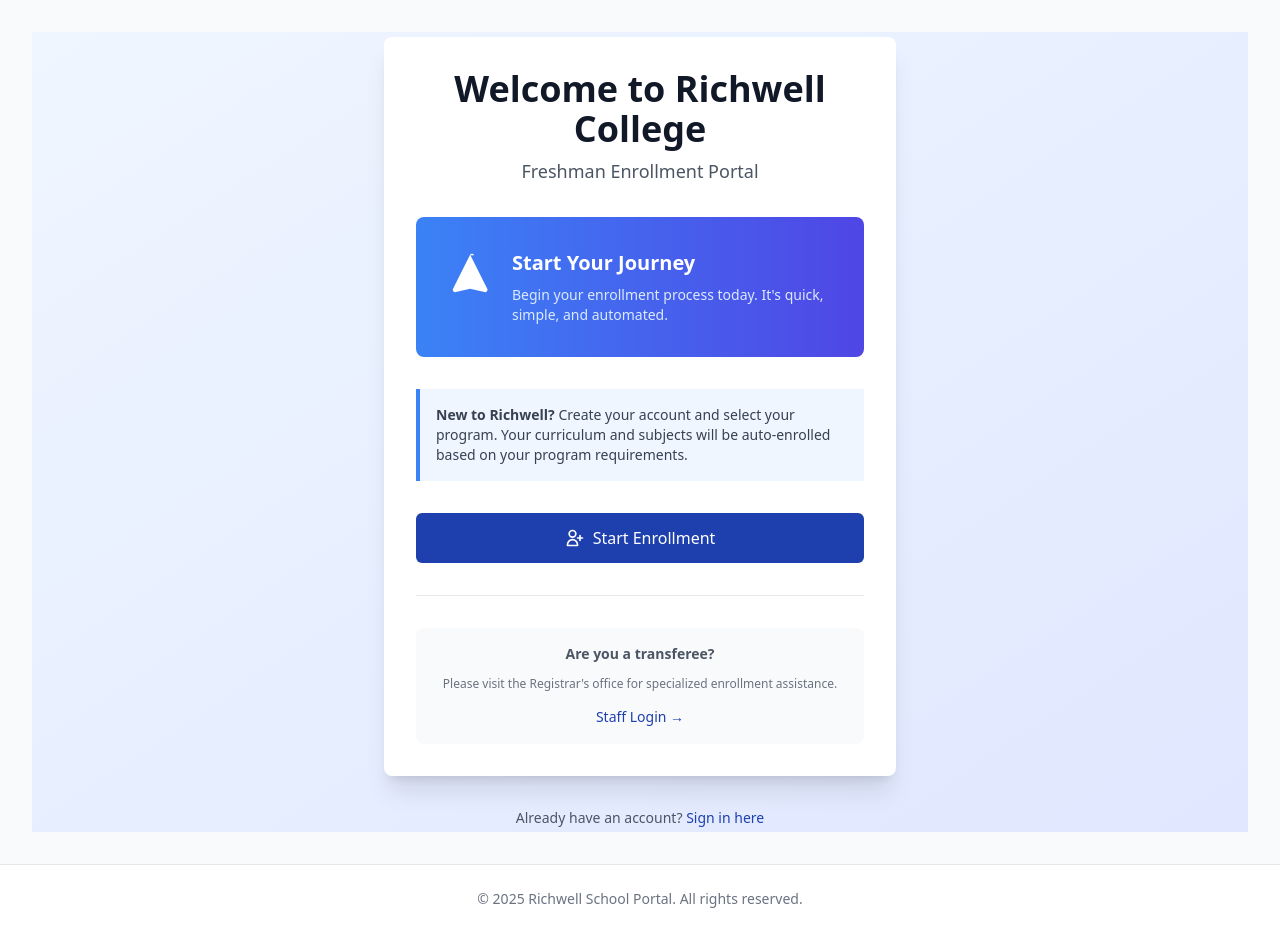
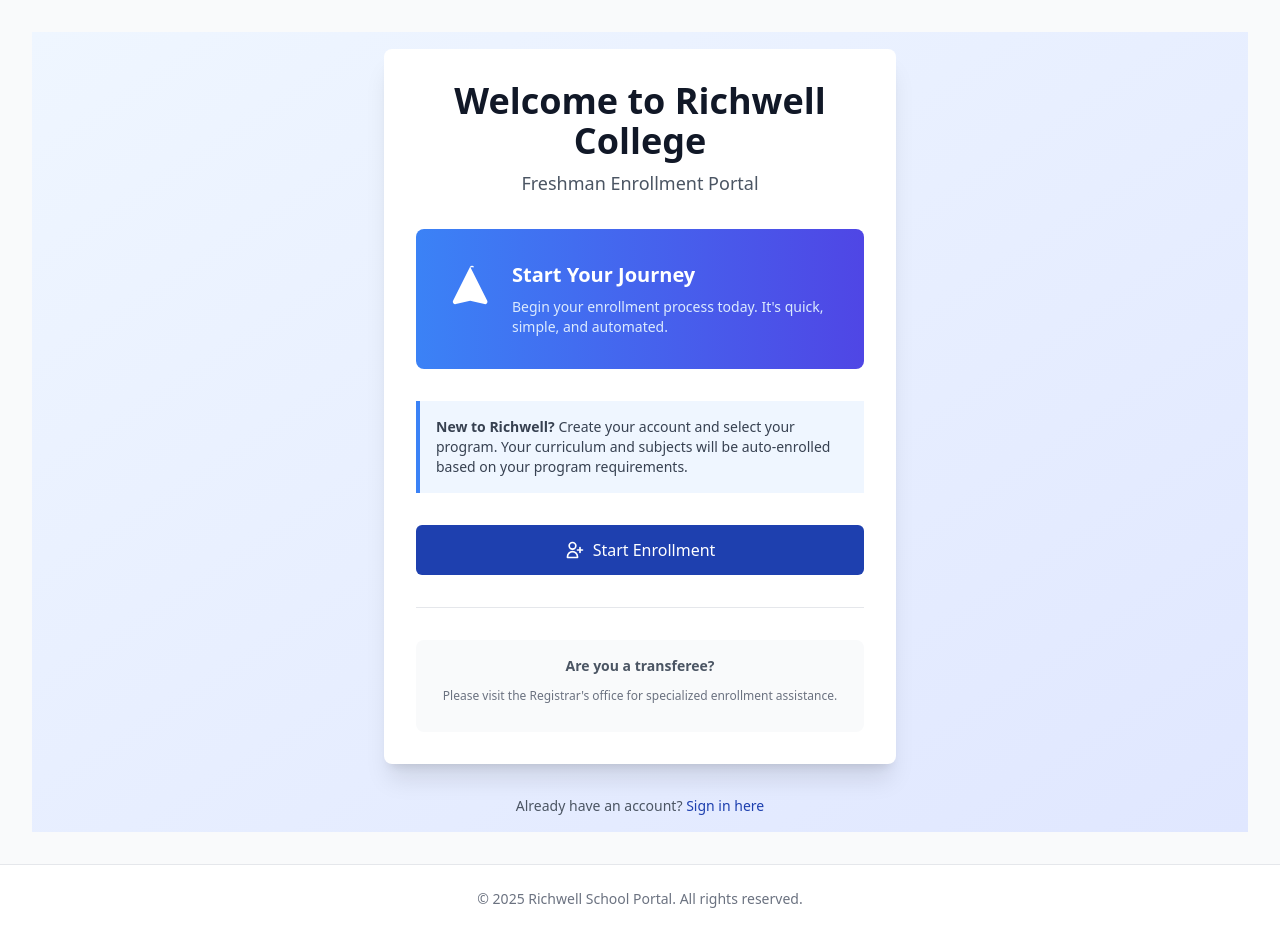
Before and after one commit to property360-2/isa-akong-alamat, a Django app: page /freshman/ in a window 1280 px wide. Run offline with Django 5.2, Linux system fonts and the light colour scheme; some libraries are stand-ins or nearby versions.

Commit message:
Remove Staff Login link from Freshman landing page and add notes for local development

```diff
--- /dev/null
+++ b/notes.txt
@@ -0,0 +1 @@
+http://localhost:8000/freshman/
--- a/templates/freshman/landing.html
+++ b/templates/freshman/landing.html
@@ -59,10 +59,6 @@
                     <p class="text-xs text-gray-500 mb-3">
                         Please visit the Registrar's office for specialized enrollment assistance.
                     </p>
-                    <a href="{% url 'login' %}"
-                       class="text-sm font-medium text-primary hover:text-blue-700">
-                        Staff Login →
-                    </a>
                 </div>
             </div>
         </div>
```
Also changed, not shown: db.sqlite3.
